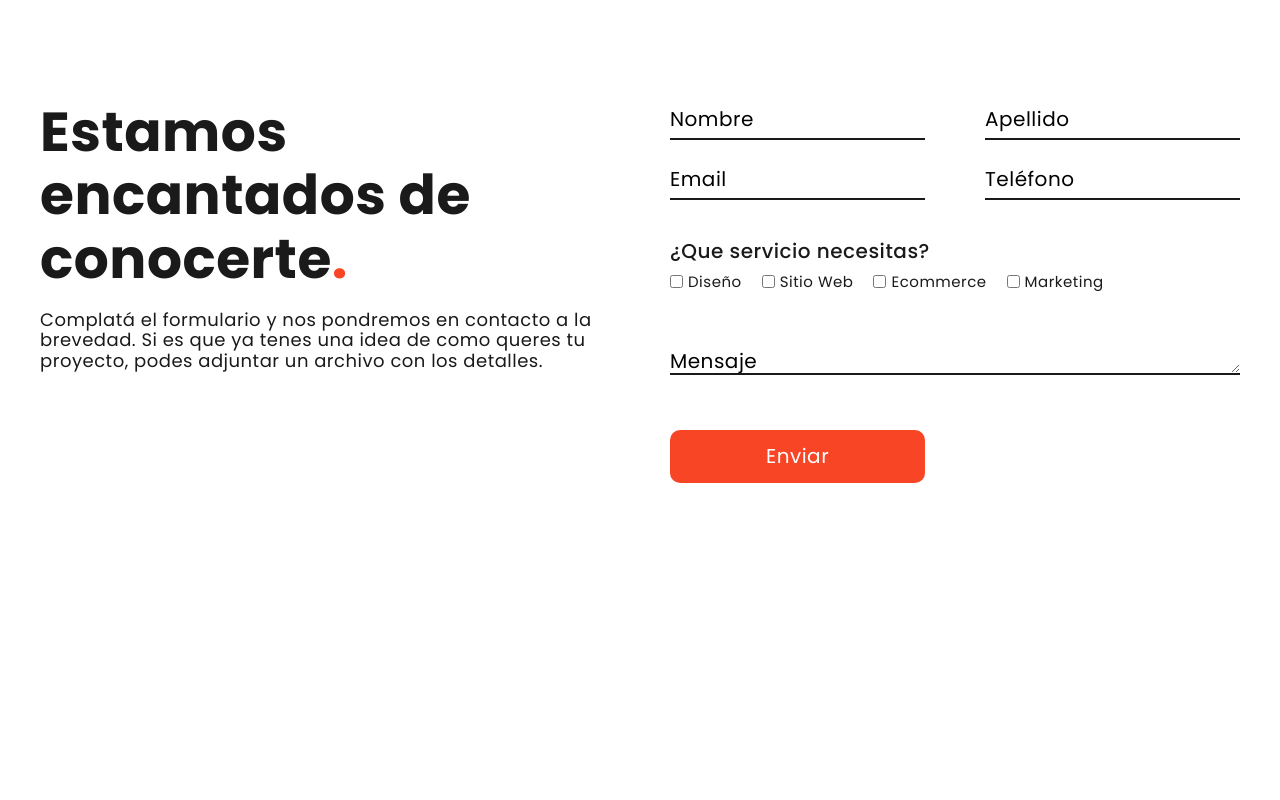
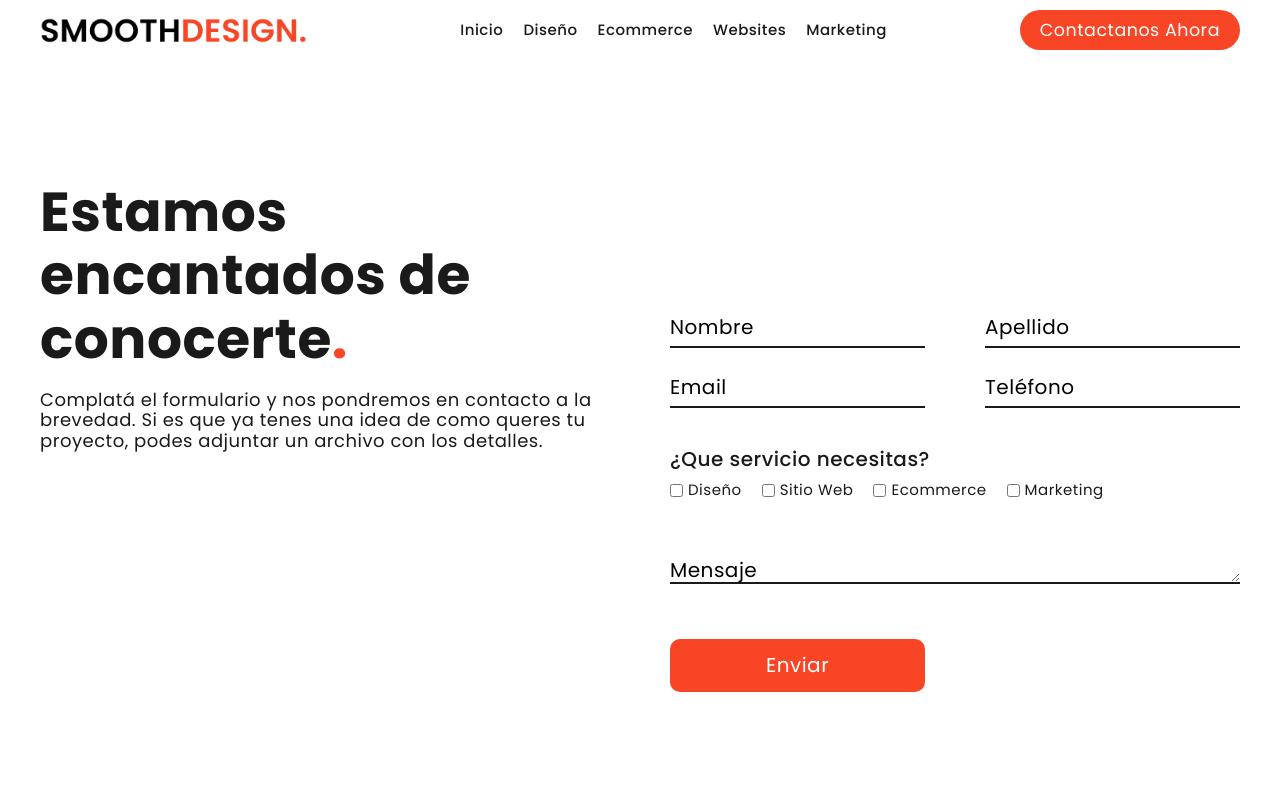
Before and after one commit to alejandrogsk/planweb, a Next.js app: page /contact in a window 1280 px wide. Shown: the top 800 px of the page. Built offline with nearby package versions, Linux system fonts and the light colour scheme.

Commit message:
Add layout to contact page

```diff
--- a/pages/contact.js
+++ b/pages/contact.js
@@ -3,6 +3,8 @@ import useForm from '../hooks/useForm';
 import useCheckbox from '../hooks/useChecks';
 //Necesito el placeholder de cada input
 import TextareaAutosize from 'react-textarea-autosize'
+import Layout from '../components/global/Layout';
+import Head from 'next/head';
 
 
 
@@ -52,7 +54,15 @@ const Contact = () => {
 
 
   return (
-    <section className="contact">
+    <div>
+      <Head>
+        <title>Agencia en crespo entre ríos.</title>
+        <meta name="description" content="Agencia de desarrollo web en crespo entre rios." />
+
+        </Head>
+        <Layout>
+
+<section className="contact">
       <div className="contact__content">
         <h1>Estamos encantados de conocerte<span className="point-orange">.</span></h1>
         <p>Complatá el formulario y nos pondremos en contacto a la brevedad. Si es que ya tenes una idea de como queres tu proyecto, podes adjuntar un archivo con los detalles.</p>
@@ -164,6 +174,9 @@ const Contact = () => {
         </form>
 
     </section>
+        </Layout>
+    </div>
+
   )
 }
 
--- a/styles/pages/_contact.scss
+++ b/styles/pages/_contact.scss
@@ -3,7 +3,7 @@
     display: grid;
     grid-template-columns: 1fr 1fr;
     min-height: 100vh;
-    align-items: flex-start;
+    align-items: center;
     justify-content: center;
     gap: 6rem;
 
@@ -12,9 +12,11 @@
     }
 
     &__content {
+        align-self: flex-start;
         & > h1 {
             font-size: 5.5rem;
             margin-bottom: 2rem;
+            margin-top: 8rem;
             @include respond(phone-tab) {
                 font-size: 3.5rem;
             }
```
